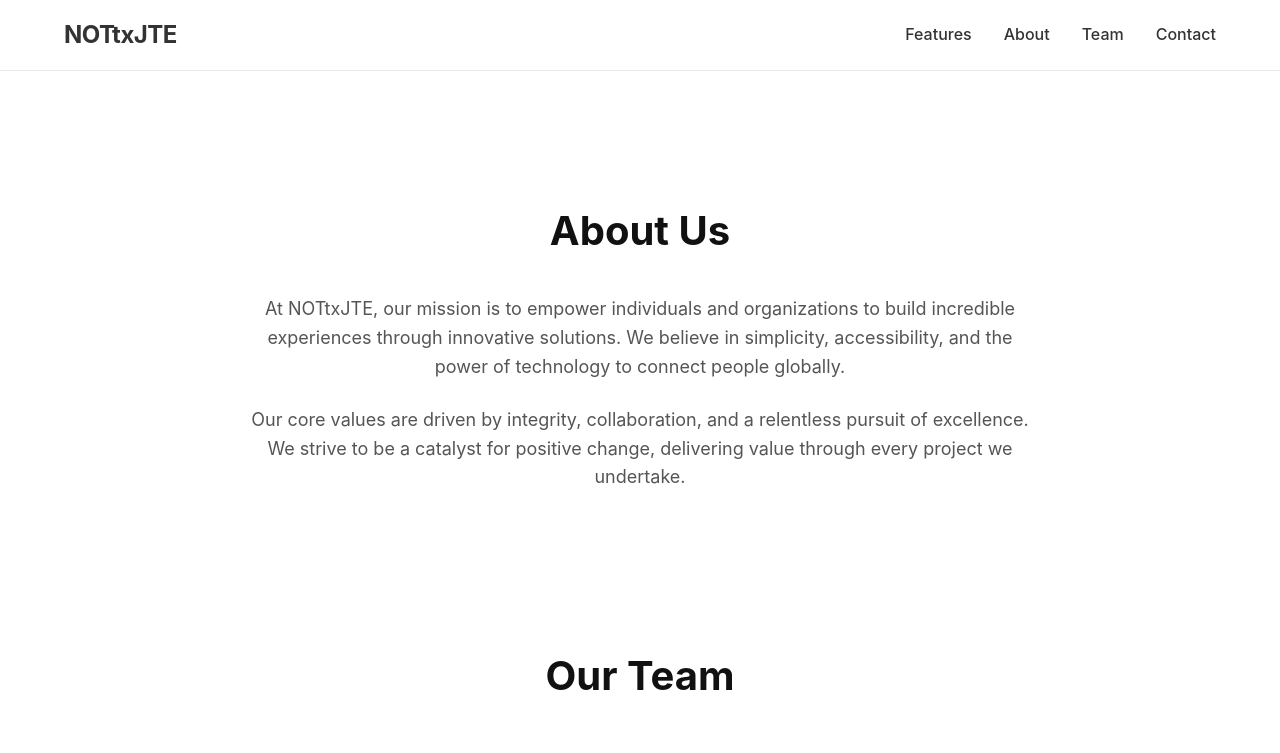
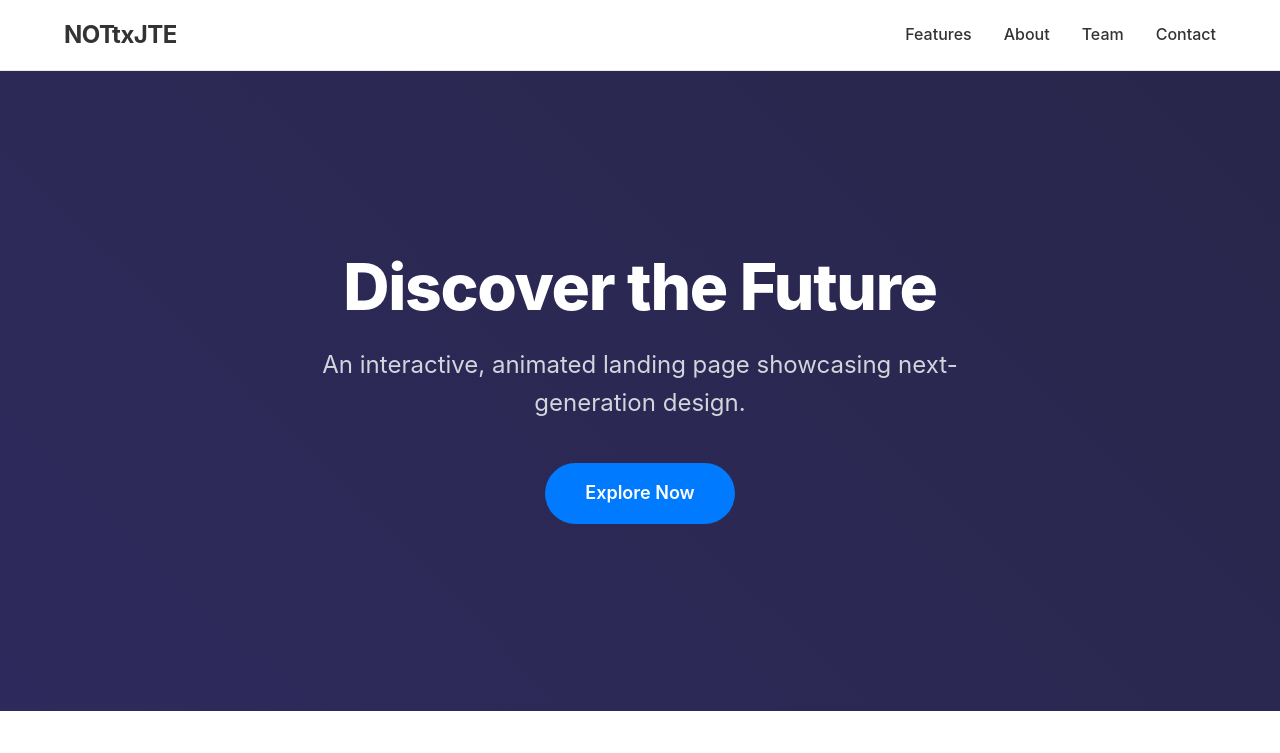
Before and after one commit to nottxjte-admin/nottxjte-landing-page, a plain HTML site: page index.html in a window 1280 px wide. Shown: the top 753 px of the page. Drawn offline with Linux system fonts and the light colour scheme.

Commit message:
feat(ui): implement animated hero section — closes task #t_ea146205

```diff
--- a/index.html
+++ b/index.html
@@ -30,6 +30,20 @@
   </header>
 
   <main class="site-content">
+
+    <section class="hero-section" id="hero">
+      <div class="hero-background"></div>
+      <div class="container hero-content">
+        <h1 class="hero-title">
+          <span class="word">Discover</span> <span class="word">the</span> <span class="word">Future</span>
+        </h1>
+        <p class="hero-subtitle">
+          An interactive, animated landing page showcasing next-generation design.
+        </p>
+        <a href="#features" class="btn-primary hero-btn">Explore Now</a>
+      </div>
+    </section>
+
     <div class="container">
       <section id="about" class="section about-section">
         <h2 class="section-title">About Us</h2>
--- a/styles.css
+++ b/styles.css
@@ -330,3 +330,117 @@ a {
 .submit-message.error {
   color: #dc3545;
 }
+
+/* Hero Section */
+.hero-section {
+  position: relative;
+  min-height: 80vh;
+  display: flex;
+  align-items: center;
+  justify-content: center;
+  overflow: hidden;
+  text-align: center;
+  background-color: #000;
+  color: #fff;
+  padding: 4rem 1.5rem;
+  margin-top: -4rem; /* Offset the padding of site-content */
+  margin-bottom: 4rem;
+}
+
+.hero-background {
+  position: absolute;
+  top: 0;
+  left: 0;
+  width: 100%;
+  height: 100%;
+  background: linear-gradient(45deg, #0f0c29, #302b63, #24243e);
+  background-size: 400% 400%;
+  animation: gradientBG 15s ease infinite;
+  z-index: 1;
+}
+
+@keyframes gradientBG {
+  0% { background-position: 0% 50%; }
+  50% { background-position: 100% 50%; }
+  100% { background-position: 0% 50%; }
+}
+
+.hero-content {
+  position: relative;
+  z-index: 2;
+  max-width: 800px;
+}
+
+.hero-title {
+  font-size: clamp(2.5rem, 5vw, 4.5rem);
+  font-weight: 800;
+  line-height: 1.1;
+  margin-bottom: 1.5rem;
+  letter-spacing: -0.02em;
+}
+
+.hero-title .word {
+  display: inline-block;
+  opacity: 0;
+  transform: translateY(20px);
+  animation: textReveal 0.8s cubic-bezier(0.2, 0.8, 0.2, 1) forwards;
+}
+
+.hero-title .word:nth-child(1) { animation-delay: 0.1s; }
+.hero-title .word:nth-child(2) { animation-delay: 0.3s; }
+.hero-title .word:nth-child(3) { animation-delay: 0.5s; }
+
+@keyframes textReveal {
+  to {
+    opacity: 1;
+    transform: translateY(0);
+  }
+}
+
+.hero-subtitle {
+  font-size: clamp(1.1rem, 2vw, 1.5rem);
+  color: rgba(255, 255, 255, 0.8);
+  margin-bottom: 2.5rem;
+  opacity: 0;
+  transform: translateY(20px);
+  animation: textReveal 0.8s cubic-bezier(0.2, 0.8, 0.2, 1) 0.8s forwards;
+}
+
+.hero-btn {
+  display: inline-block;
+  padding: 1rem 2.5rem;
+  font-size: 1.125rem;
+  font-weight: 600;
+  color: #fff;
+  background-color: #007bff;
+  border-radius: 50px;
+  transition: all 0.3s ease;
+  position: relative;
+  overflow: hidden;
+  opacity: 0;
+  transform: translateY(20px);
+  animation: textReveal 0.8s cubic-bezier(0.2, 0.8, 0.2, 1) 1.1s forwards;
+  z-index: 1;
+}
+
+.hero-btn::before {
+  content: '';
+  position: absolute;
+  top: 0;
+  left: -100%;
+  width: 100%;
+  height: 100%;
+  background: linear-gradient(90deg, transparent, rgba(255, 255, 255, 0.2), transparent);
+  transition: all 0.5s ease;
+  z-index: -1;
+}
+
+.hero-btn:hover {
+  background-color: #0056b3;
+  transform: translateY(-3px);
+  box-shadow: 0 10px 20px rgba(0, 123, 255, 0.3);
+}
+
+.hero-btn:hover::before {
+  left: 100%;
+}
```
